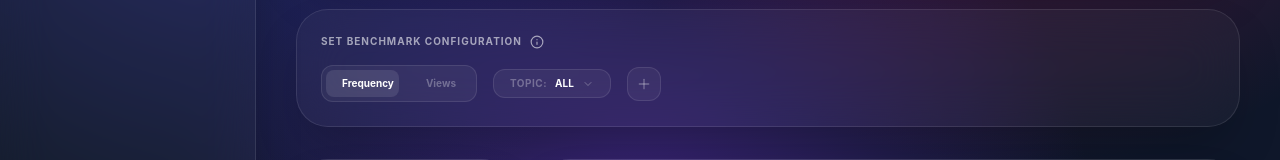
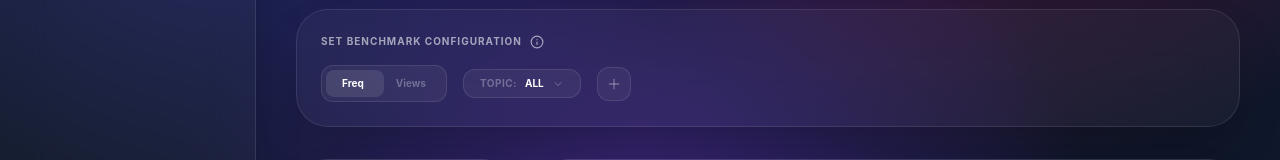
Before and after one commit to fathindifa26/frontend-content, a React (Vite) app: page / in a window 1280 px wide. Shown: the part 411-571 px from the top of the page. Built offline with nearby package versions, Linux system fonts and the light colour scheme.

Commit message:
frequency to freq

```diff
--- a/src/components/views/UploadView.tsx
+++ b/src/components/views/UploadView.tsx
@@ -55,7 +55,7 @@ export function UploadView({ onUpload, isAnalyzing, data }: UploadViewProps) {
                   benchmarkType === "frequency" ? "text-white" : "text-white/30 hover:text-white/50"
                 }`}
               >
-                Frequency
+                Freq
               </button>
               <button
                 onClick={() => setBenchmarkType("views")}
```
